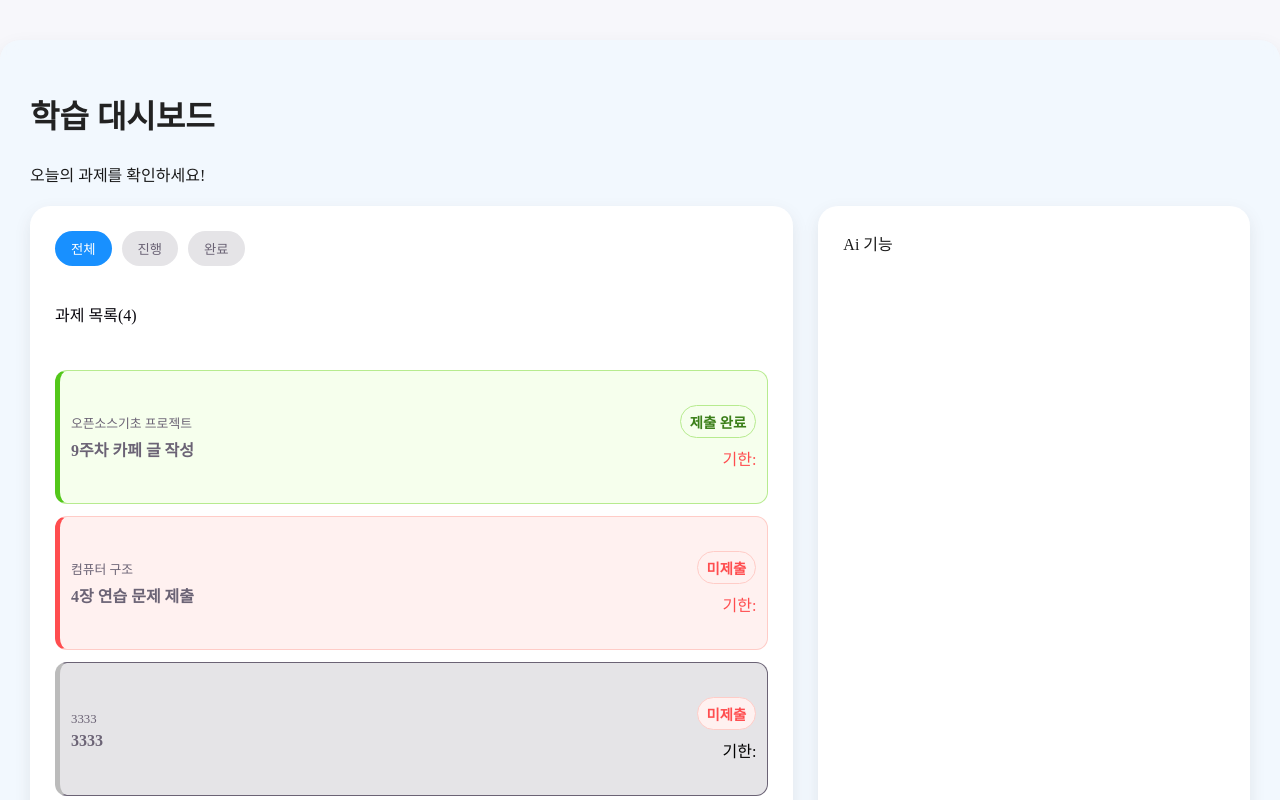
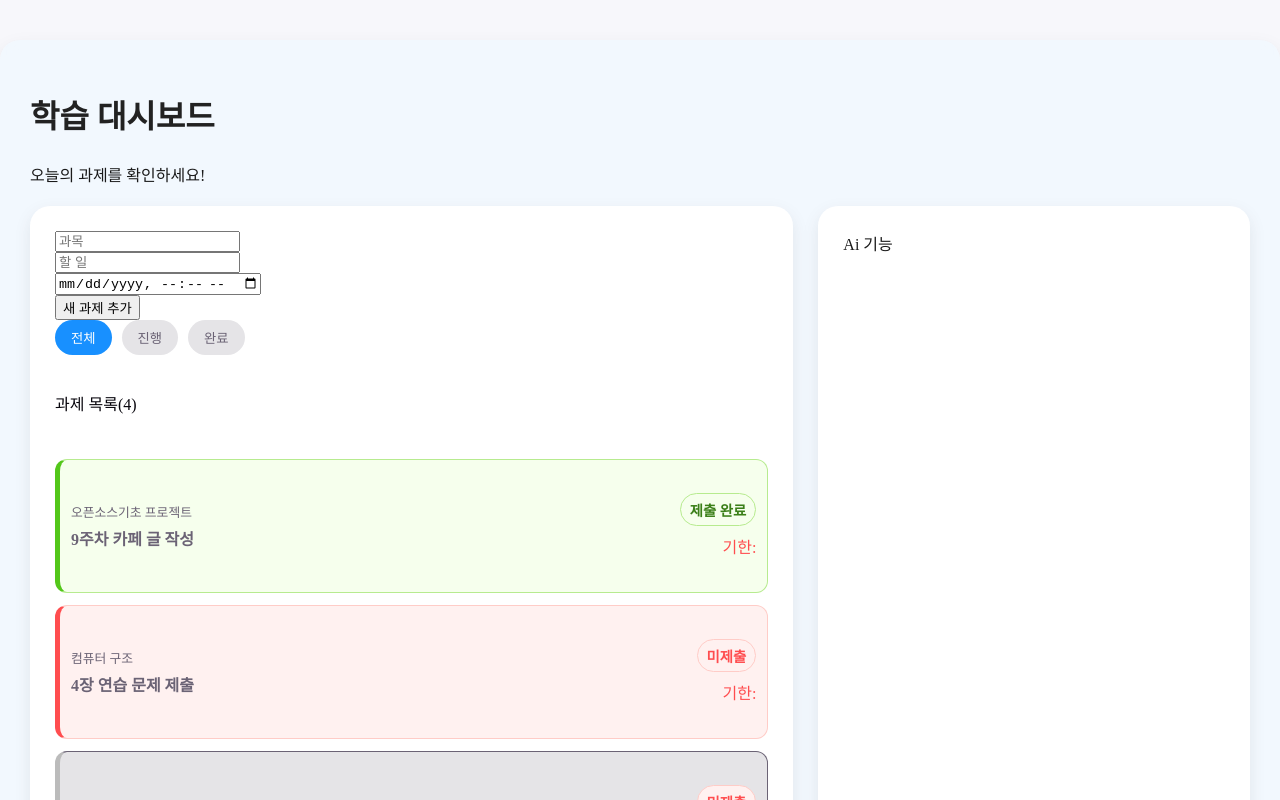
Before and after one commit to KadenID/OSBP_Team_NULL, a React (Vite) app in the folder client/: page / in a window 1280 px wide. Shown: the top 800 px of the page. Built offline with nearby package versions, Linux system fonts and the light colour scheme.

Commit message:
사용자 과제 제출창 html #19

```diff
--- a/client/src/Components/assignment-tab/AssignmentTab.jsx
+++ b/client/src/Components/assignment-tab/AssignmentTab.jsx
@@ -178,6 +178,26 @@ function AssignmentTab() {
   return (
     <div className="assignment-wrapper">
 
+      <form className="add-form" onSubmit={addAssignment}> {/* 과제 생성 창 */}
+
+        <div className="input-group">
+          <div className="input-field">
+            <input type="text" placeholder="과목" value={newSubject} onChange={e => setNewSubject(e.target.value)} />
+          </div>
+
+          <div className="input-field">
+            <input type="text" placeholder="할 일" value={newTask} onChange={e => setNewTask(e.target.value)} />
+          </div>
+
+          <div className="input-field">
+            <input type="datetime-local" value={newDeadline} onChange={e => setNewDeadline(e.target.value)} />
+          </div>
+        </div>
+
+          {error && <p className="error-text">{error}</p>} {/* 에러 메시지 */}
+          <button type="submit" className="add-submit-btn">새 과제 추가</button>
+      </form>
+
       <div className="tab-buttons">  {/*전체, 진행, 완료 탭 버튼*/}
         {Object.entries(TABS).map(([key, value]) => (
           <button
@@ -192,8 +212,7 @@ function AssignmentTab() {
 
 
       {currentTab === TABS.INCOMPLETED && ( // 진행 탭의 필터링 태그
-        <div className="tag-container">
-          <p>상세 필터:</p>
+        <div className="tag-container"><p>상세 필터:</p>
           {[
             { id: STATUS.SUBMITTED,   label: '제출' },
             { id: STATUS.UNSUBMITTED, label: '미제출' },
@@ -204,8 +223,7 @@ function AssignmentTab() {
               key={tag.id}
               className={activeTags.includes(tag.id) ? 'on' : ''}
               onClick={() => toggleTag(tag.id)}
-            >
-              {tag.label}
+            >{tag.label}
             </button>
           ))}
         </div>
```
